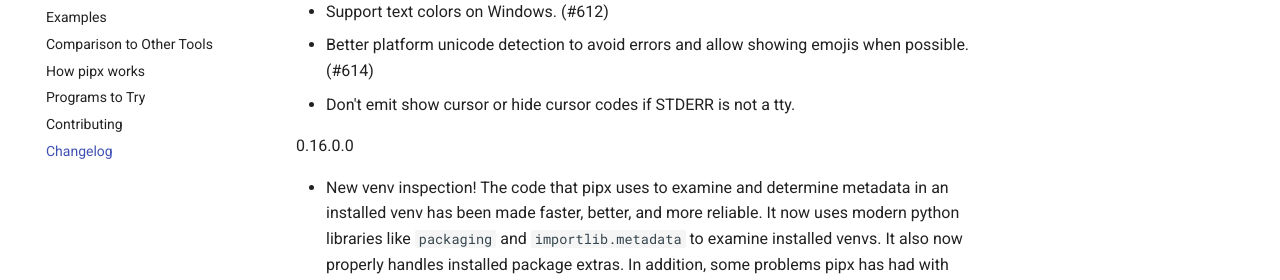
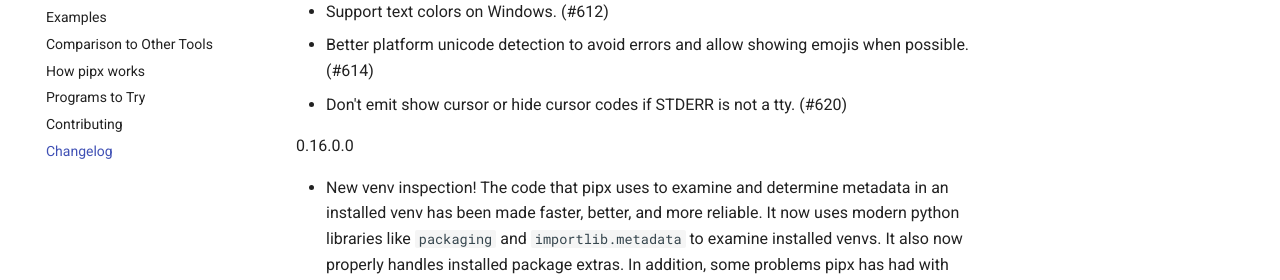
Before and after one commit to pypa/pipx, an MkDocs documentation site: the page built from docs/changelog.md, in a window 1280 px wide and 900 px high. Shown: the part 256-536 px from the top of the window. Built offline with MkDocs 1.6.1 and Material for MkDocs 9.7.7, drawn with Linux system fonts in a browser that asks for light colours; comment, search, counter and statistics services are not loaded.

Commit message:
Add PR # to changelog.

```diff
--- a/docs/changelog.md
+++ b/docs/changelog.md
@@ -3,7 +3,7 @@
 - Fix cursor show/hide to work with older versions of Windows. (#610)
 - Support text colors on Windows. (#612)
 - Better platform unicode detection to avoid errors and allow showing emojis when possible. (#614)
-- Don't emit show cursor or hide cursor codes if STDERR is not a tty.
+- Don't emit show cursor or hide cursor codes if STDERR is not a tty. (#620)
 
 0.16.0.0
 
```
